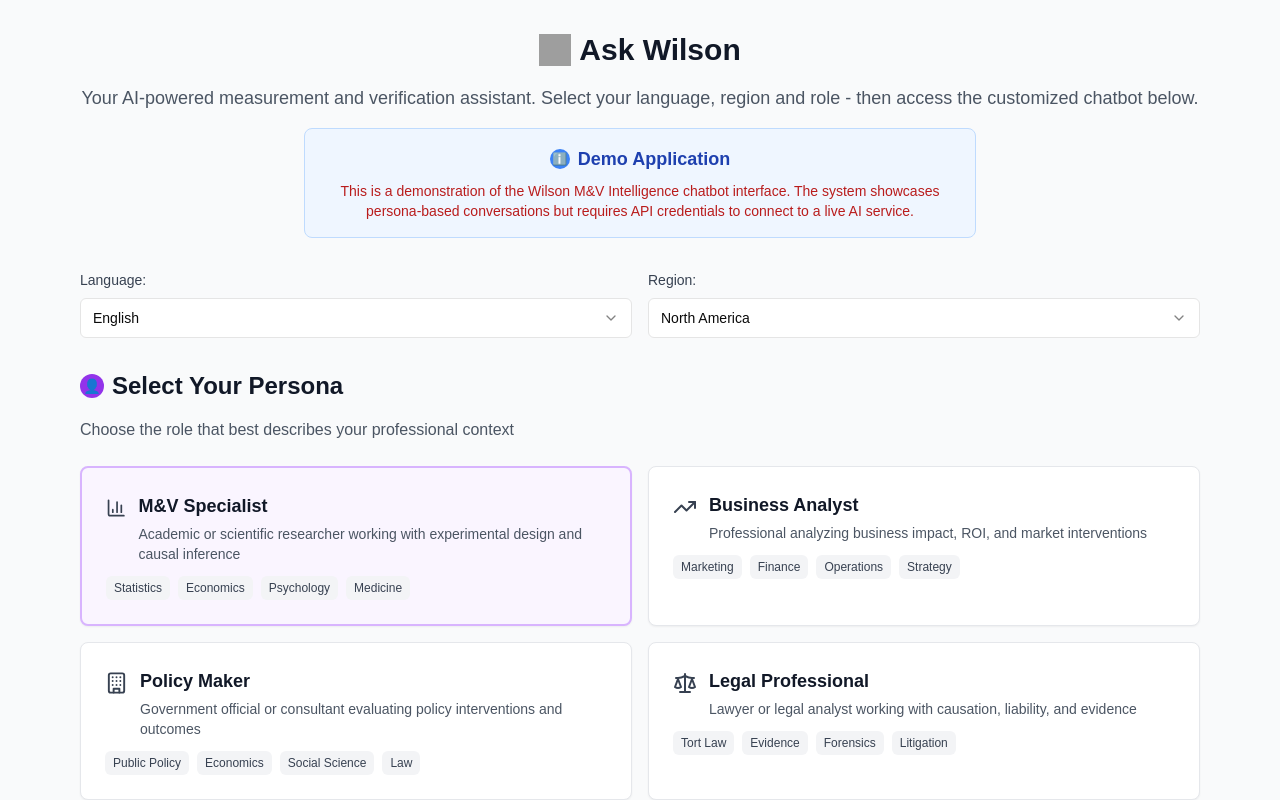
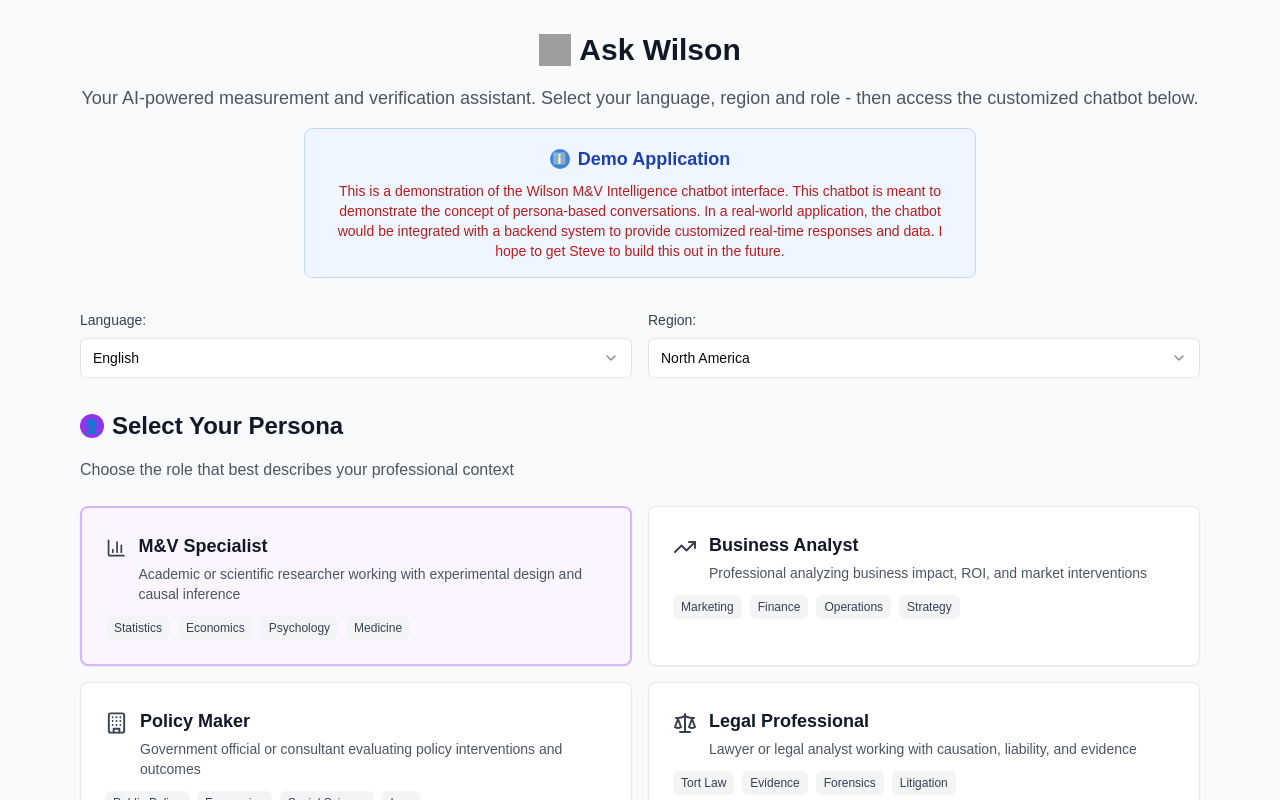
Before and after one commit to jskromer/Wilson-Personas, a Next.js app: page / in a window 1280 px wide. Shown: the top 800 px of the page. Built offline with nearby package versions, Linux system fonts and the light colour scheme; grey boxes are pictures that could not be loaded.

Commit message:
Checkpoint before assistant change: Explain that the chatbot is a demonstration and needs a backend
Update the persona selection component to clarify it's a demo and needs a backend.

Replit-Commit-Author: Assistant

```diff
--- a/components/persona-selection.tsx
+++ b/components/persona-selection.tsx
@@ -95,7 +95,8 @@ export function PersonaSelection({ onStartChat, selectedRegion, selectedLanguage
           </div>
           <p className="text-red-700 text-sm">
             This is a demonstration of the Wilson M&V Intelligence chatbot interface.
-            The system showcases persona-based conversations but requires API credentials to connect to a live AI service.
+            This chatbot is meant to demonstrate the concept of persona-based conversations.  In a real-world application, the chatbot would be integrated with a backend system to provide customized real-time responses and data. I hope to get Steve to build this out in the future.
+
           </p>
         </div>
       </div>
```
